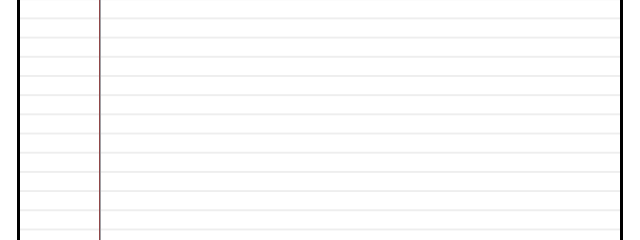
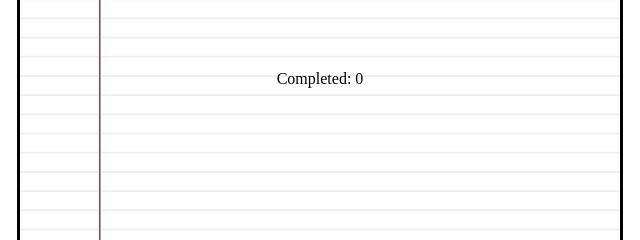
Before and after one commit to amandamurrizi/CS326-Semester-Project, a plain HTML site: page frontend/to-do-list.html in a window 1280 px wide. Shown: the part 243-483 px from the top of the page, 320-960 px from the left. Drawn offline with Linux system fonts and the light colour scheme.

Commit message:
counter added to to-do list
Added a counter & CSS styling to a counter at the bottom of the page. This will track how many tasks are completed/checked off by the user

```diff
--- a/frontend/td-list.css
+++ b/frontend/td-list.css
@@ -38,3 +38,8 @@ h2 {
 #todo-input {
     text-align: center;
 }
+
+#task-counters {
+    font-family: 'Lucida Handwriting';
+    text-align: center;
+}
--- a/frontend/to-do-list.html
+++ b/frontend/to-do-list.html
@@ -25,6 +25,14 @@
 
       <h2>Tasks</h2>
       <ul id="list-container"></ul>
+
+      <!-- counter to keep track of task completion -->
+      <div class="counter-container">
+        <div id="task-counters">
+          Completed: <span id="completed-counter">0</span>
+        </div>
+      </div>
+
     </div>
 
   </body>
```
